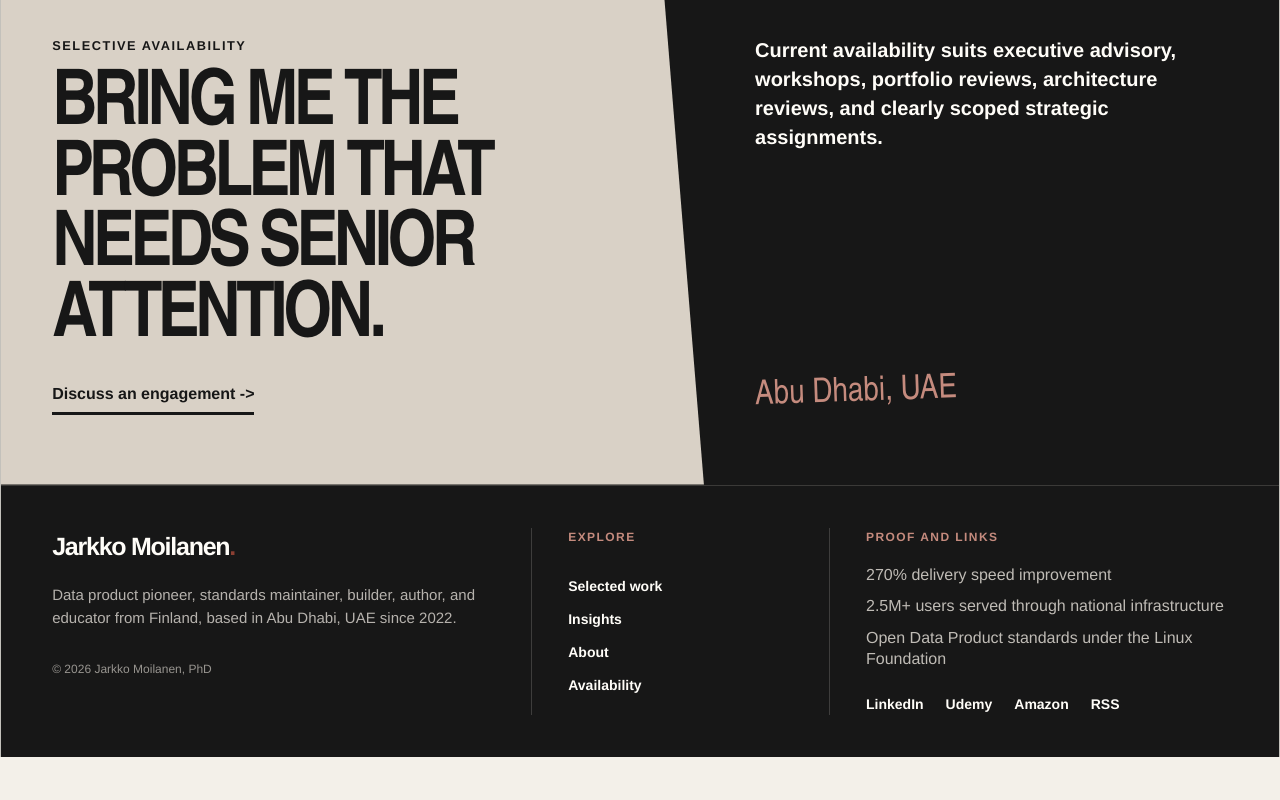
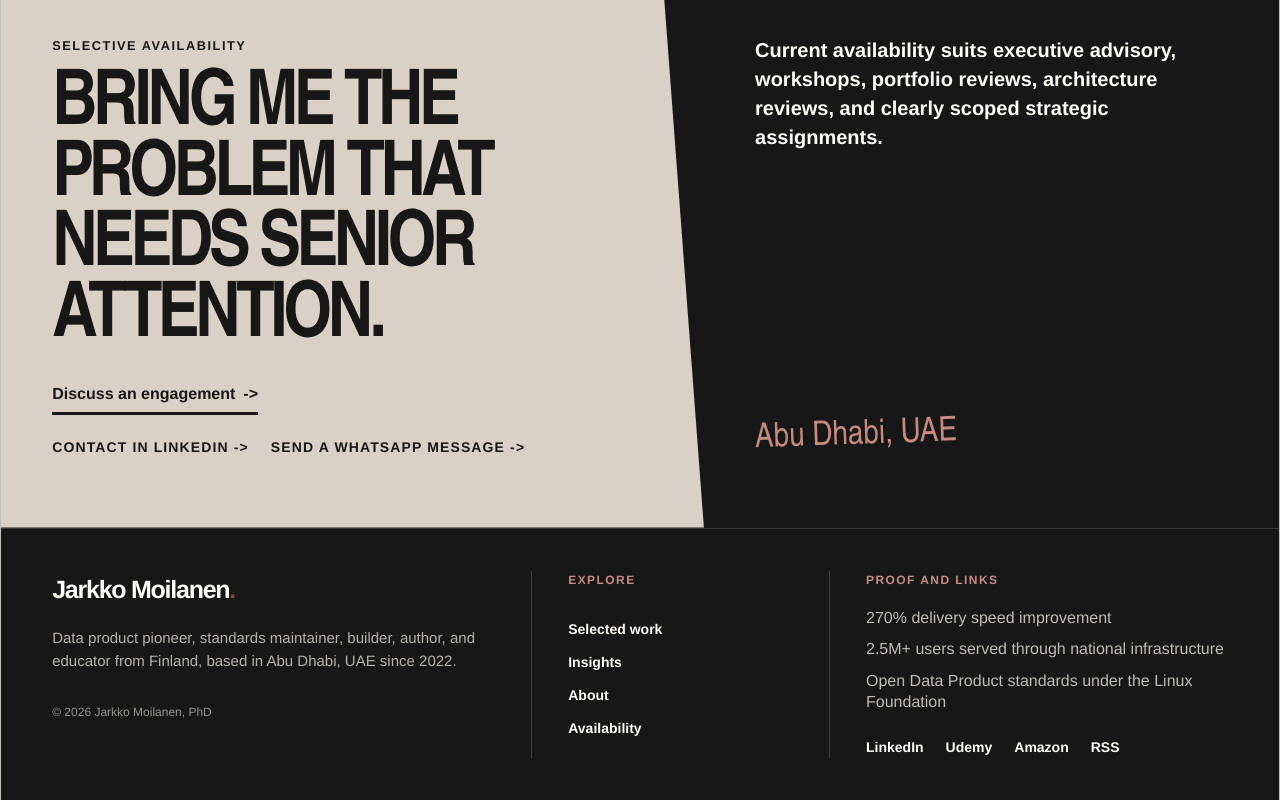
Before and after one commit to kyyberi/jarkko, a Next.js app: page / in a window 1280 px wide. Shown: the part 3893-4693 px from the top of the page. Before the commit the page ends 4650 px from the top, so only its background shows below. Built offline with nearby package versions, Linux system fonts and the light colour scheme.

Commit message:
Revise homepage contact channels

```diff
--- a/app/globals.css
+++ b/app/globals.css
@@ -1509,11 +1509,29 @@ h1 {
   text-transform: uppercase;
 }
 
-.cta-main a {
-  display: inline-block;
+.cta-lead {
+  display: inline-flex;
+  align-items: center;
+  gap: 8px;
   padding-bottom: 6px;
   border-bottom: 3px solid var(--ink);
   font-weight: 900;
+}
+
+.cta-channels {
+  display: flex;
+  flex-wrap: wrap;
+  gap: 14px 22px;
+  margin-top: 22px;
+}
+
+.cta-channels a {
+  display: inline-block;
+  color: var(--ink);
+  font-size: 14px;
+  font-weight: 900;
+  letter-spacing: 0.08em;
+  text-transform: uppercase;
 }
 
 .cta-side {
--- a/app/page.tsx
+++ b/app/page.tsx
@@ -216,9 +216,15 @@ export default function Home() {
           <div className="cta-main">
             <small>Selective availability</small>
             <h2>Bring me the problem that needs senior attention.</h2>
-            <a href="https://www.linkedin.com/in/jarkkomoilanen/">
-              Discuss an engagement <Arrow />
-            </a>
+            <div className="cta-lead">Discuss an engagement <Arrow /></div>
+            <div className="cta-channels" aria-label="Contact channels">
+              <a href="https://www.linkedin.com/in/jarkkomoilanen/">
+                Contact in LinkedIn <Arrow />
+              </a>
+              <a href="https://wa.me/971509718065">
+                Send a WhatsApp message <Arrow />
+              </a>
+            </div>
           </div>
           <div className="cta-side">
             <p>
```
Also changed, not shown: 1 other file (tests, documents, lock files or other folders).
